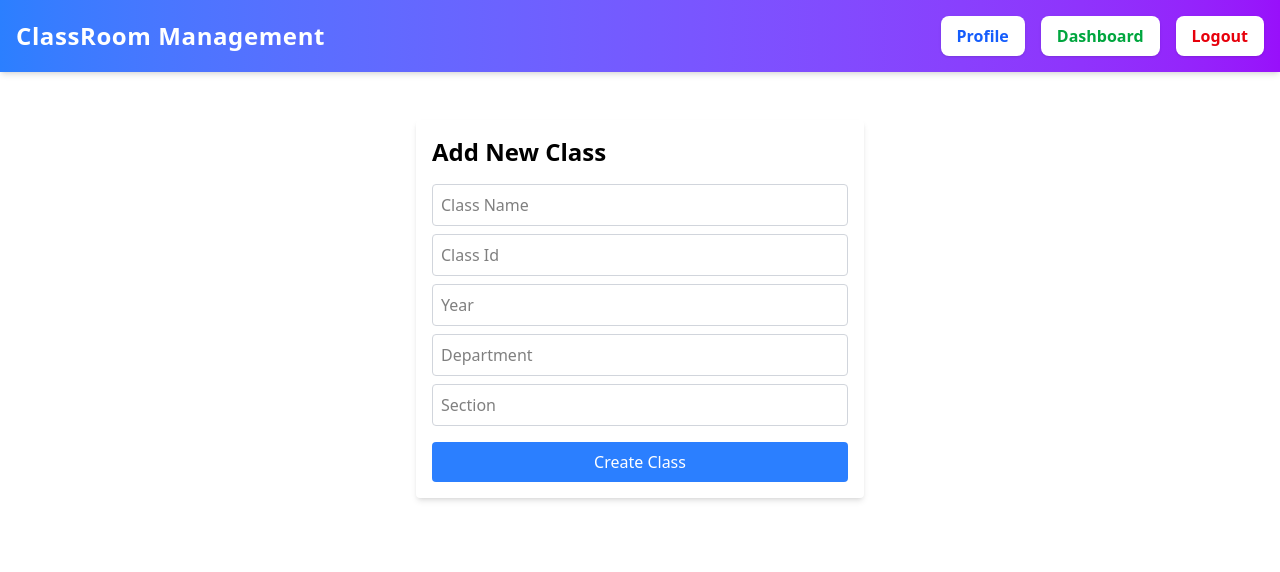
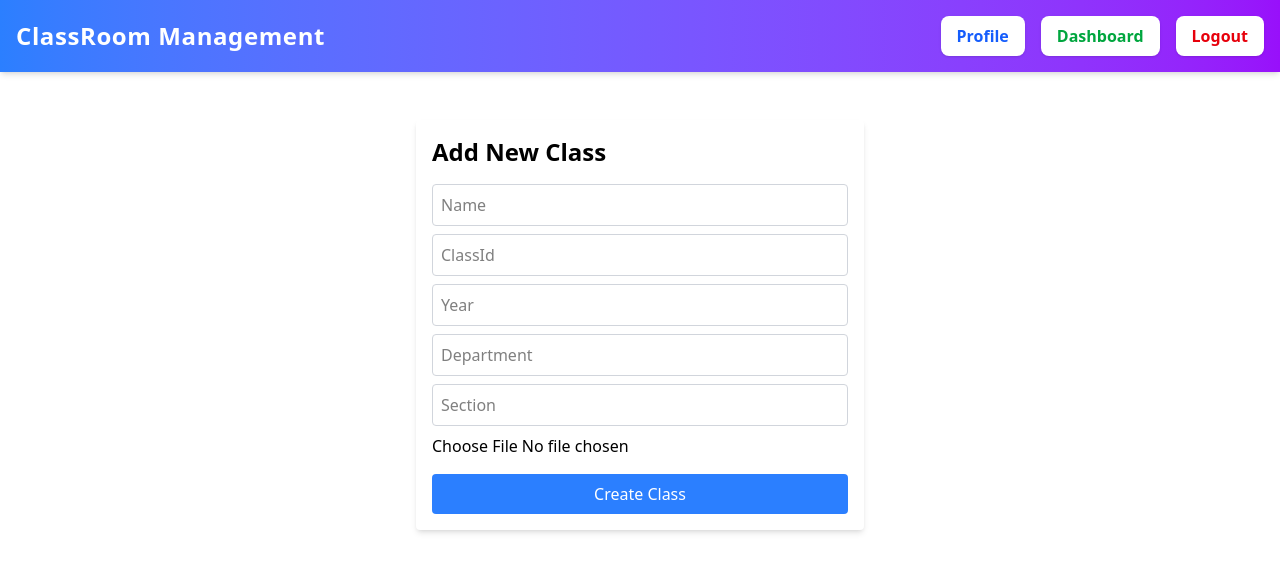
Before and after one commit to ShudarsanRegmi/ClassMgmtSysOS-, a React (Vite) app in the folder frontend-classmgmt/: page /class/add in a window 1280 px wide. Shown: the top 572 px of the page. Built offline with nearby package versions, Linux system fonts and the light colour scheme; no server answers; sample sign-in values are in the browser's storage.

Commit message:
Extended add class form to upload class photo

```diff
--- a/frontend-classmgmt/src/pages/Class/AddClass.jsx
+++ b/frontend-classmgmt/src/pages/Class/AddClass.jsx
@@ -10,75 +10,68 @@ const AddClass = () => {
     section: '',
   });
 
-  const [error, setError] = useState(''); // State to track errors
+  const [photo, setPhoto] = useState(null);
+  const [error, setError] = useState('');
 
   const handleChange = (e) => {
     setFormData({ ...formData, [e.target.name]: e.target.value });
-    setError(''); // Clear error when user starts typing
+    setError('');
+  };
+
+  const handlePhotoChange = (e) => {
+    setPhoto(e.target.files[0]);
+    setError('');
   };
 
   const handleSubmit = async (e) => {
     e.preventDefault();
     try {
-      const response = await axios.post('http://localhost:3001/api/class/create', formData);
+      const data = new FormData();
+      Object.entries(formData).forEach(([key, value]) => data.append(key, value));
+      if (photo) data.append('photo', photo);
+
+      const response = await axios.post('http://localhost:3001/api/class/create', data, {
+        headers: {
+          'Content-Type': 'multipart/form-data',
+        },
+      });
+
       alert('Class created successfully!');
       setFormData({ name: '', classId: '', year: '', department: '', section: '' });
-      setError(''); // Clear error on successful submission
+      setPhoto(null);
+      setError('');
     } catch (error) {
       console.error('Error creating class:', error);
-      setError('Failed to create class. Please try again.'); // Set error message
+      setError('Failed to create class. Please try again.');
     }
   };
 
   return (
     <form onSubmit={handleSubmit} className="max-w-md mx-auto p-4 bg-white shadow-md rounded">
       <h2 className="text-2xl font-bold mb-4">Add New Class</h2>
-      {error && <p className="text-red-500 mb-4">{error}</p>} {/* Display error message */}
+      {error && <p className="text-red-500 mb-4">{error}</p>}
+
+      {['name', 'classId', 'year', 'department', 'section'].map((field) => (
+        <input
+          key={field}
+          type={field === 'year' ? 'number' : 'text'}
+          name={field}
+          placeholder={field.charAt(0).toUpperCase() + field.slice(1)}
+          value={formData[field]}
+          onChange={handleChange}
+          className="w-full mb-2 p-2 border border-gray-300 rounded"
+          required
+        />
+      ))}
+
       <input
-        type="text"
-        name="name"
-        placeholder="Class Name"
-        value={formData.name}
-        onChange={handleChange}
-        className="w-full mb-2 p-2 border border-gray-300 rounded"
-        required
+        type="file"
+        name="photo"
+        accept="image/*"
+        onChange={handlePhotoChange}
+        className="w-full mb-4"
       />
-      <input
-        type="text"
-        name="classId"
-        placeholder="Class Id"
-        value={formData.classId}
-        onChange={handleChange}
-        className="w-full mb-2 p-2 border border-gray-300 rounded"
-        required
-      />
-      <input
-        type="number"
-        name="year"
-        placeholder="Year"
-        value={formData.year}
-        onChange={handleChange}
-        className="w-full mb-2 p-2 border border-gray-300 rounded"
-        required
-      />
-      <input
-        type="text"
-        name="department"
-        placeholder="Department"
-        value={formData.department}
-        onChange={handleChange}
-        className="w-full mb-2 p-2 border border-gray-300 rounded"
-        required
-      />
-      <input
-        type="text"
-        name="section"
-        placeholder="Section"
-        value={formData.section}
-        onChange={handleChange}
-        className="w-full mb-4 p-2 border border-gray-300 rounded"
-        required
-      />
+
       <button
         type="submit"
         className="w-full bg-blue-500 text-white p-2 rounded hover:bg-blue-600"
```
